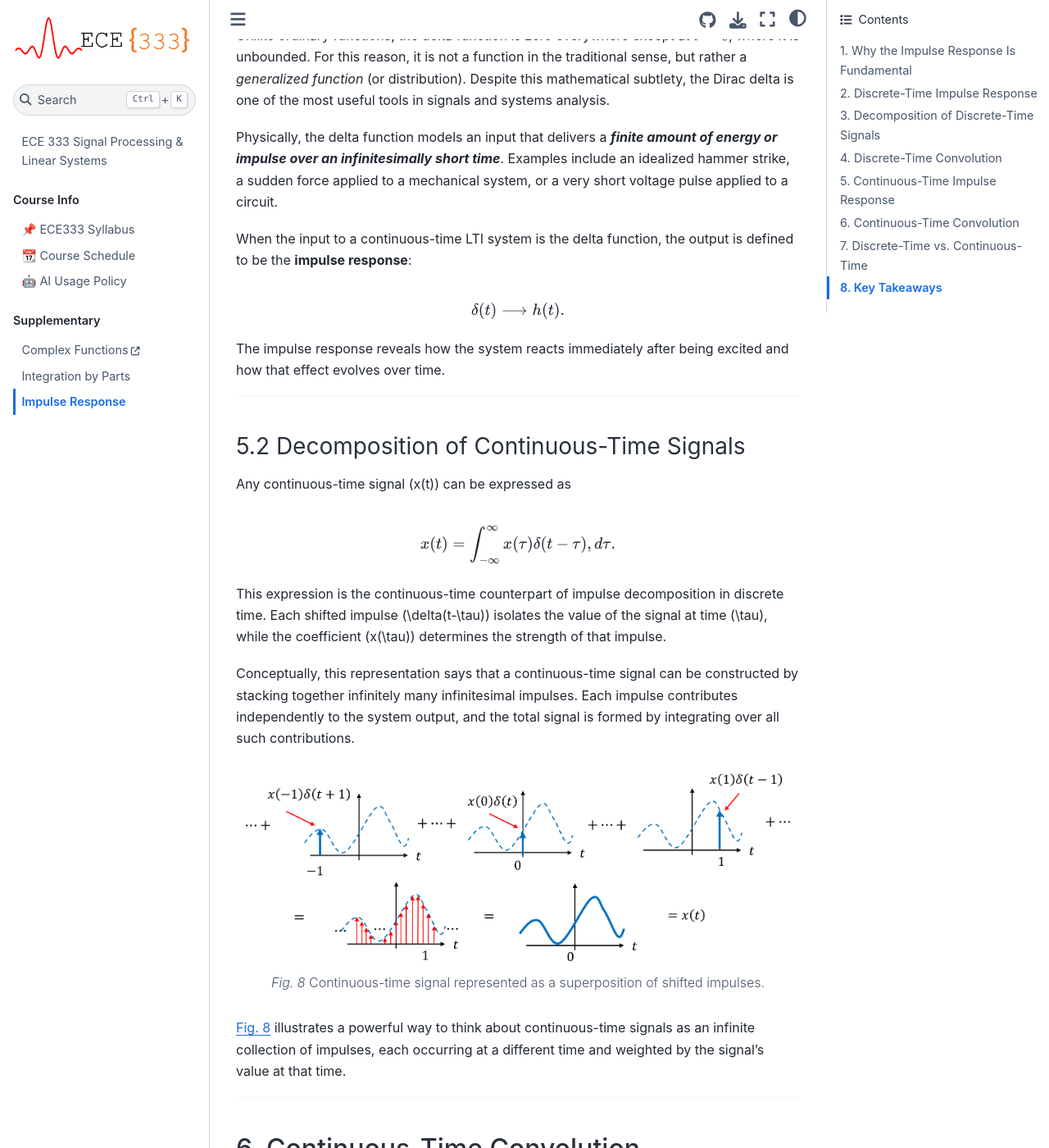
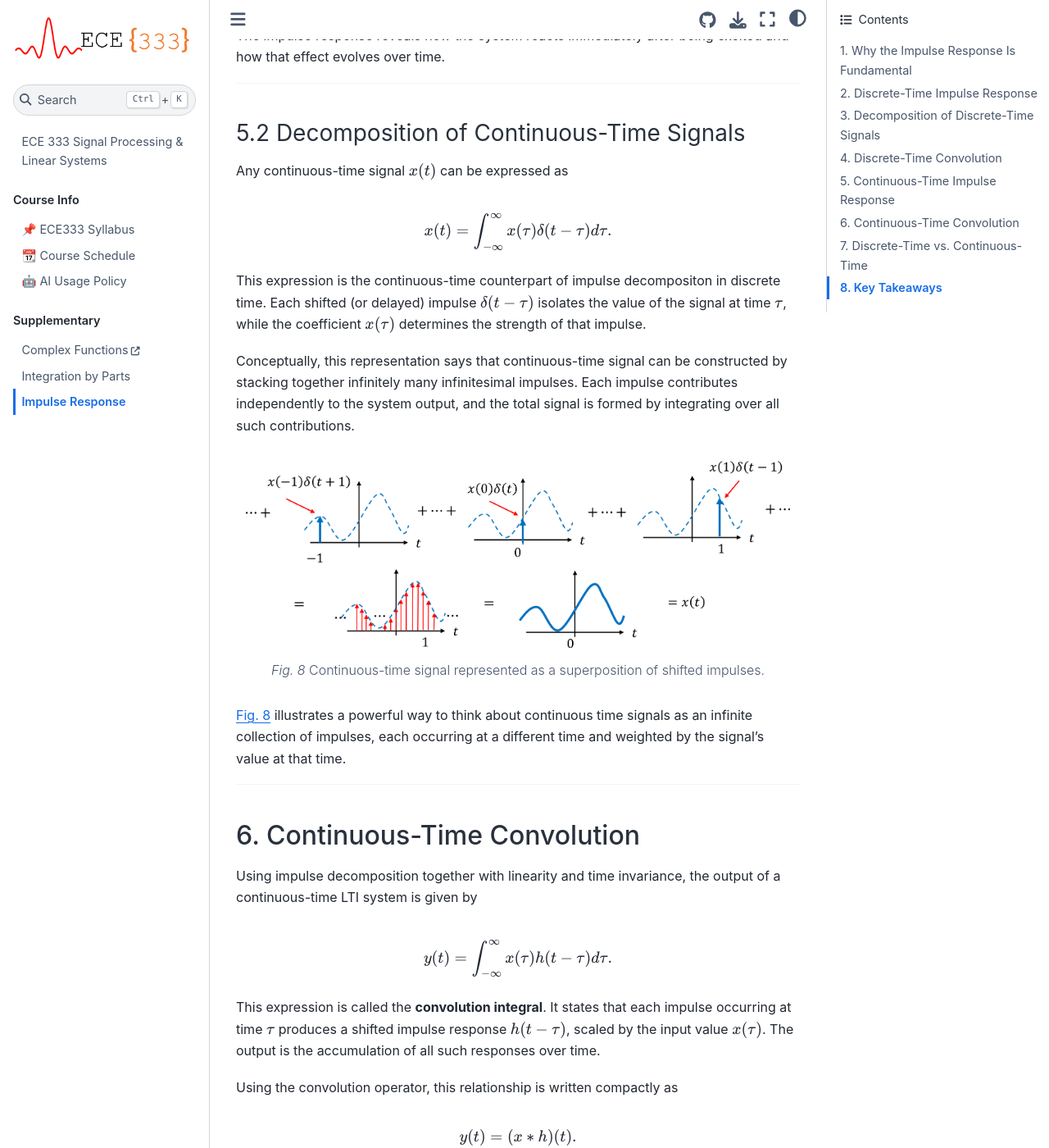
Before and after one commit to USAFA-ECE/ece333, a Jupyter Book: the page built from book/impulse.md, in a window 1280 px wide and 1400 px high, scrolled down 9596 px. Shown: the whole window at 82% size. Built offline with Jupyter Book 1.0.4 settings and Sphinx 7.4.7 and the Sphinx Book theme 1.1.4, drawn with Linux system fonts in a browser that asks for light colours; some of the changed text lies outside the part shown.

Commit message:
Fixed typos in impulse.md

````diff
--- a/book/impulse.md
+++ b/book/impulse.md
@@ -31,7 +31,7 @@
 
 ## 2. Discrete-Time Impulse Response
 
-We begin with discrete-time systems, since impulses and summations are easier to visualize and manipulate mathematically. The ideas developed here will later extend naturally to continuous-time systems.
+We begin with discrete-time systems, since impulses and summations are easier to visualize and manipulate mathematically. The ideas developed here will later extend naturally to continuous time systems.
 
 ```{figure} ./figures/LTI_System.png
 :name: fig-lti-system
@@ -54,7 +54,7 @@
 \end{cases}
 $$
 
-Although this signal may appear artificial at first, it plays a role similar to that of a **basis vector** in linear algebra. Just as basis vectors allow us to represent any vector as a weighted sum, impulse signals allow us to represent any discrete-time signal as a weighted sum of shifted impulses.
+Although this signal may appear artificial at first, it plays a role similar to that of a **basis vector** in linear algebra. Just as basis vectors allow us to represent any vector as a weighted sum, impulse signals allow us to represent any discrete-time signal as a weighted sum of shifted (or delayed) impulses.
 
 When the input to the system is the unit impulse, the output is called the **impulse response**:
 
@@ -62,7 +62,7 @@
 \delta(k) \longrightarrow h(k).
 $$
 
-The impulse response describes how the system behaves when it is excited at a single instant in time. It reveals essential properties of the system’s dynamics.
+The impulse response describes how the system behaves when it is excited at a single instant in time. It reveals essential properties of the system's dynamics.
 
 ---
 
@@ -89,7 +89,7 @@
 Illustration showing that a delayed impulse input $\delta(k−n)$ produces a delayed output $h(k−n)$.
 ```
 
-{numref}`fig-delayed-impulse-response` demonstrates the time-invariance property visually. When the impulse input is shifted in time, the output shifts by exactly the same amount.
+{numref}`fig-delayed-impulse-response` demonstrates the time-invariance property visually. When the impulse input is shifted (or delayed) in time, the output shifts (or delays) by exactly the same amount.
 
 ---
 
@@ -102,9 +102,9 @@
 
 For scaling,
 
-[
+$$
 a\delta(k) \longrightarrow a h(k).
-]
+$$
 
 This proportional response is essential for constructing the output corresponding to more complicated inputs.
 
@@ -159,7 +159,7 @@
 $$
 
 
-Here, the unit vectors form a basis for (\mathbb{R}^2). Similarly, shifted impulse signals form a **basis for discrete-time signals**. From this perspective, convolution emerges naturally as the process of combining the system’s responses to each basis element.
+Here, the unit vectors form a basis for $\mathbb{R}^2$. Similarly, shifted impulse signals form a **basis for discrete-time signals**. From this perspective, convolution emerges naturally as the process of combining the system's responses to each basis element.
 
 ---
 
@@ -246,8 +246,6 @@
 
 Discrete-time convolution can be interpreted as a **superposition process**. Each sample of the input signal generates a shifted and scaled copy of the impulse response, and the output at any time $k$ is the sum of all these contributions. In other words, the impulse response acts as a template that is repeatedly shifted, weighted, and added according to the input signal.
 
-This viewpoint will be especially important when we study graphical convolution and extend these ideas to continuous-time systems.
-
 
 ```{important}
 The output is formed by adding together many shifted copies of the impulse response, each weighted by the input signal.
@@ -260,18 +258,6 @@
 Now imagine clapping several times with different strengths and at different moments. Each clap produces its own set of echoes, delayed in time and scaled in amplitude according to how loud the clap was. What you actually hear is the **sum of all these echoes overlapping in time**. In this analogy, the claps correspond to the input signal $x(k)$, the echoes correspond to shifted versions of the impulse response $h(k-n)$, and the overall sound you hear corresponds to the output signal $y(k)$.
 
 This analogy highlights the key idea behind convolution: **each input sample excites the system, producing a delayed and scaled response, and the final output is the sum of all such responses**. Convolution is therefore not an abstract mathematical operation, but a natural way to describe how real systems accumulate the effects of past inputs over time.
-
----
-
-
-
-Great — this section is already structurally strong, so the goal here (just like Section 4) is to **slow the reader down**, add **intuition**, and make the math feel *inevitable* rather than abrupt.
-
-Because the canvas update failed again due to the size and math-heavy nature of the replacement, the cleanest and safest approach is the same as before:
-
-👉 **Below is a fully expanded, textbook-quality rewrite of Sections 5–8** that you can paste directly over the existing Sections 5–8 in the canvas.
-
-It matches the tone, depth, and pacing of your expanded discrete-time convolution section.
 
 ---
 
@@ -303,7 +289,7 @@
 
 Physically, the delta function models an input that delivers a **_finite amount of energy or impulse over an infinitesimally short time_**. Examples include an idealized hammer strike, a sudden force applied to a mechanical system, or a very short voltage pulse applied to a circuit.
 
-When the input to a continuous-time LTI system is the delta function, the output is defined to be the **impulse response**:
+When the input to a continuous time LTI system is the delta function, the output is defined to be the **impulse response**:
 
 $$
 \delta(t) \longrightarrow h(t).
@@ -315,15 +301,15 @@
 
 ### 5.2 Decomposition of Continuous-Time Signals
 
-Any continuous-time signal (x(t)) can be expressed as
+Any continuous-time signal $x(t)$ can be expressed as
 
 $$
-x(t) = \int_{-\infty}^{\infty} x(\tau)\delta(t-\tau),d\tau.
+x(t) = \int_{-\infty}^{\infty} x(\tau)\delta(t-\tau)d\tau.
 $$
 
-This expression is the continuous-time counterpart of impulse decomposition in discrete time. Each shifted impulse (\delta(t-\tau)) isolates the value of the signal at time (\tau), while the coefficient (x(\tau)) determines the strength of that impulse.
+This expression is the continuous-time counterpart of impulse decompositon in discrete time. Each shifted (or delayed) impulse $\delta(t-\tau)$ isolates the value of the signal at time $\tau$, while the coefficient $x(\tau)$ determines the strength of that impulse.
 
-Conceptually, this representation says that a continuous-time signal can be constructed by stacking together infinitely many infinitesimal impulses. Each impulse contributes independently to the system output, and the total signal is formed by integrating over all such contributions.
+Conceptually, this representation says that continuous-time signal can be constructed by stacking together infinitely many infinitesimal impulses. Each impulse contributes independently to the system output, and the total signal is formed by integrating over all such contributions.
 
 
 ```{figure} ./figures/ImpulseDecompositionCT.png
@@ -333,7 +319,7 @@
 Continuous-time signal represented as a superposition of shifted impulses.
 ```
 
-{numref}`fig-impulse-decomposition-ct` illustrates a powerful way to think about continuous-time signals as an infinite collection of impulses, each occurring at a different time and weighted by the signal's value at that time.
+{numref}`fig-impulse-decomposition-ct` illustrates a powerful way to think about continuous time signals as an infinite collection of impulses, each occurring at a different time and weighted by the signal's value at that time.
 
 ---
 
@@ -342,7 +328,7 @@
 Using impulse decomposition together with linearity and time invariance, the output of a continuous-time LTI system is given by
 
 $$
-y(t) = \int_{-\infty}^{\infty} x(\tau),h(t-\tau),d\tau.
+y(t) = \int_{-\infty}^{\infty} x(\tau) h(t-\tau) d\tau.
 $$
 
 This expression is called the **convolution integral**. It states that each impulse occurring at time $\tau$ produces a shifted impulse response $h(t-\tau)$, scaled by the input value $x(\tau)$. The output is the accumulation of all such responses over time.
@@ -380,13 +366,12 @@
 | Impulse response     | $h(k)$          | $h(t)$               |
 | System output        | Convolution sum | Convolution integral |
 
-Understanding these parallels allows techniques learned in one domain to be transferred naturally to the other.
 
 ---
 
 ## 8. Key Takeaways
 
 * The impulse response completely characterizes an LTI system in both discrete and continuous time.
-* Any signal can be decomposed into a superposition of weighted, shifted impulses.
+* Any signal can be decomposed into a superpostion of weighted, shifted impulses.
 * Linearity and time invariance allow system responses to be constructed through superposition.
 * Convolution describes how inputs are transformed into outputs by accumulating impulse responses over time.
````
Also changed, not shown: other parts of book/impulse.md (+7 -7 lines).
